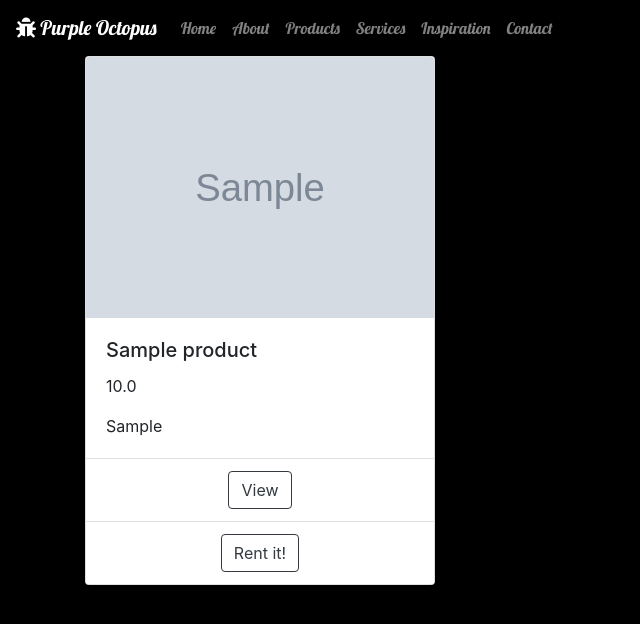
After one commit to hebaflemban/purpleoct, a Django app: page /purpleoctopus/product_list/ in a window 1280 px wide. The commit adds this page. Shown: the top 624 px of the page, without its empty margins (0-640 px from the left). Run offline with Django 3.2, Linux system fonts and the light colour scheme; tables that the repository leaves empty hold one stand-in row (values such as "Sample post"); grey boxes marked "Sample" are stand-in pictures; some libraries are stand-ins or nearby versions.

Commit message:
attempted rent and return, added admin page, product list and details pages

```diff
--- a/purpleoctpus/urls.py
+++ b/purpleoctpus/urls.py
@@ -22,15 +22,18 @@ from django.conf.urls.static import static
 urlpatterns = [
     path('admin/', admin.site.urls),
     path('purpleoctopus/membership/', views.membership_form, name = 'membership_page'),
+    path('purpleoctopus/<int:octopus_id>/', views.octopus, name = 'octopus_page'),
     path('purpleoctopus/login/', views.login_, name = 'login_page'),
     path('purpleoctopus/logout/', views.logout, name = 'logout_page'),
     path('purpleoctopus/notif/', views.notification, name = 'notification_page'),
 
+    path('purpleoctopus/product_list/', views.product_list, name = 'product_list_page'),
+    path('purpleoctopus/product_details/<int:product_id>/', views.product_details, name = 'product_details_page'),
     path('purpleoctopus/add_product/', views.add_product, name = 'add_product_page'),
+    path('purpleoctopus/edit_product/<int:product_id>/', views.edit_product, name = 'edit_product_page'),
+    path('purpleoctopus/delete_product/<int:product_id>/', views.delete_product, name = 'delete_product_page'),
 
-
-
-
+    path('purpleoctopus/rent_product/<int:product_id>/', views.rent_product, name = 'rent_product_page'),
 
     ]
 
--- a/rentals/models.py
+++ b/rentals/models.py
@@ -1,5 +1,9 @@
 from django.db import models
 from django.urls import reverse
+from django.contrib.auth.models import User
+from phonenumber_field.modelfields import PhoneNumberField
+from django.db.models.signals import post_save
+
 
 class Product(models.Model):
     COLOR_CHOICES =[("BL", "Black"),
@@ -49,16 +53,16 @@ class Product(models.Model):
 
     ]
 
-    name = models.CharField(max_length = 50)
-    img = models.ImageField(null=True, blank=True)
-    measures = models.CharField(max_length = 50, null = True, blank = True)
-    quantity = models.IntegerField(null=True, blank = True) #throwing errors
-    description = models.TextField(null = True, blank = True)
+    name          = models.CharField(max_length = 50)
+    img           = models.ImageField(null=True, blank=True)
+    measures      = models.CharField(max_length = 50, null = True, blank = True)
+    quantity      = models.IntegerField(null=True, blank = True) #throwing errors
+    description   = models.TextField(null = True, blank = True)
     price_per_day = models.FloatField()
-    is_available = models.BooleanField(default= True)
-    category = models.CharField(max_length=2, choices = CATEGORY_CHOICES, null = True, blank = True)
-    color = models.CharField(max_length=2, choices = COLOR_CHOICES, null = True, blank = True)
-    theme = models.CharField(max_length=2, choices = THEME_CHOICES, null = True, blank = True)
+    is_rented     = models.BooleanField(default= False)
+    category      = models.CharField(max_length=2, choices = CATEGORY_CHOICES, null = True, blank = True)
+    color         = models.CharField(max_length=2, choices = COLOR_CHOICES, null = True, blank = True)
+    theme         = models.CharField(max_length=2, choices = THEME_CHOICES, null = True, blank = True)
 
 
     def __str__(self):
--- a/rentals/templates/base.html
+++ b/rentals/templates/base.html
@@ -32,7 +32,7 @@
   <!-- End Navbar -->
 
 
-  <div>
+  <div class='container'>
     {% block content %} {% endblock content %}
   </div>
 
--- a/rentals/templates/navbar.html
+++ b/rentals/templates/navbar.html
@@ -1,5 +1,5 @@
 <!-- Navbar -->
-<nav class="navbar fixed-top navbar-default navbar-expand-lg navbar-dark bg-transparent ">
+<nav class="navbar navbar-default navbar-expand-lg navbar-dark bg-transparent ">
   <a class="navbar-brand  " href="#" style = " font-family: 'Lobster', cursive;"> <i class="fas fa-bug"></i>
     Purple Octopus
   </a>
--- /dev/null
+++ b/rentals/templates/product_list.html
@@ -0,0 +1,51 @@
+{% extends "base.html" %}
+
+{% block title %}Rentals{% endblock title %}
+
+{% block content %}
+
+<div class="row">
+
+    {% for product in products %}
+    <div class="col-md-4">
+        <div class="card my-card">
+          {% if product.img %}
+            <img class="card-img-top" src="{{product.img.url}}" alt="Hey Noob, look at me...">
+          {% endif %}
+          <div class="card-body">
+            <h5 class="card-title">{{product.name}}</h5>
+            <p class="card-text">{{product.price_per_day|truncatechars:25}}</p>
+            <p class="card-text">{{product.measures|truncatechars:25}}</p>
+          </div>
+          <ul class="list-group list-group-flush">
+            <li class="list-group-item text-center">
+                <a href="{% url 'product_details_page' product.id %}" class="btn btn-outline-dark">View</a>
+            </li>
+            <li class="list-group-item text-center">
+                <a href="#" class="btn btn-outline-dark">Rent it!</a>
+            </li>
+            {% if request.user.is_staff %}
+              <li class="list-group-item text-center">
+                  <a href="{% url 'rent_product_page' product.id%}" class="btn btn-outline-dark">Rent it to a cutomer</a>
+              </li>
+              <li class="list-group-item text-center">
+                  <a href="#" class="btn btn-outline-dark">Returned</a>
+              </li>
+              {% endif %}
+          </ul>
+        </div>
+    </div>
+    {% endfor %}
+
+    <div class="card-body">
+      <div class="row text-center">
+          {% if request.user.is_staff %}
+              <div class="col-md-4">
+                  <a href="{% url 'add_product_page' %}" class="btn btn-success btn-block">Add Items</a>
+              </div>
+          {% endif %}
+      </div>
+    </div>
+
+</div>
+{% endblock content %}
--- a/rentals/views.py
+++ b/rentals/views.py
@@ -1,26 +1,35 @@
 from django.shortcuts import render, redirect
-from .forms import MembershipForm, LoginForm, ProductForm
+from .forms import MembershipForm, LoginForm, ProductForm, ProductRent
 from .models import Product
 from django.contrib.auth import login, authenticate, logout
 from django.contrib import messages
-
+from django.contrib.auth.models import User
+from django.core.mail import send_mail
 
 
 
 def membership_form(request):
+    # send_mail(
+    #     subject = 'That’s your subject',
+    #     message = 'That’s your message body',
+    #     from_email = 'flembanheba@gmail.com',
+    #     recipient_list = ['flemban2@illinois.edu']
+    # )
+
     form = MembershipForm()
     if request.user.is_authenticated:
+
         if request.user.is_staff:
+
             if request.method == 'POST':
                 form = MembershipForm(request.POST, request.FILES)
+
                 if form.is_valid():
                     user = form.save(commit=False)
                     user.set_password(user.password)
                     user.save()
-
-                    messages.success(request, 'Membership created successfully, Welcome!')
+                    messages.success(request, 'Membership created successfully, Check your email!')
                     return redirect ('notification_page')
-
         else:
             messages.warning(request, 'Ask a coordinato for help!')
             return redirect ('notification_page')
@@ -54,12 +63,29 @@ def search_product(request):
     return render (request, '.html', context)
 
 
-def rent_product(request):
-    #if request.user.is_staff():
+def rent_product(request, product_id):
+    product = Product.objects.get(id=product_id)
+    form = ProductRent(instance = product)
+
+    if request.user.is_authenticated:
+        if request.user.is_staff:
+            form = ProductRent(instance = product)
+            if request.method == 'POST':
+                form = ProductRent(request.POST, request.FILES, instance = product)
+                if form.is_valid():
+                    form.save()
+                    messages.success(request, 'Product Rented!')
+                    return redirect ('notification_page')
+        else:
+            messages.warning(request, 'You don\'t have access to this page')
+            return redirect ('notification_page')
+    else:
+        return redirect ('login_page')
+
     context = {
-
+        'form' : form,
     }
-    return render (request, '.html', context)
+    return render (request, 'product_form.html', context)
 
 
 def return_product(request): #update?
@@ -75,7 +101,7 @@ def add_product(request):
             if request.method == 'POST':
                 p_form = ProductForm(request.POST, request.FILES)
                 if p_form.is_valid():
-                    p_form.save(commit=False)
+                    p_form.save()
                     messages.success(request, 'Product Added to shop successfully!')
                     return redirect ('notification_page')
         else:
@@ -90,20 +116,42 @@ def add_product(request):
     return render (request, 'product_form.html', context)
 
 
-def edit_product(request):
-    #if request.user.is_staff():
+def edit_product(request, product_id):
+    product = Product.objects.get(id=product_id)
+    form = ProductForm(instance = product)
 
-    return render (request, '.html', context)
+    if request.user.is_authenticated:
+        if request.user.is_staff:
+            form = ProductForm(instance = product)
+            if request.method == 'POST':
+                form = ProductForm(request.POST, request.FILES, instance = product)
+                if form.is_valid():
+                    form.save()
+                    messages.success(request, 'Product edited successfully!')
+                    return redirect ('notification_page')
+        else:
+            messages.warning(request, 'You don\'t have access to this page')
+            return redirect ('notification_page')
+    else:
+        return redirect ('login_page')
+
+    context = {
+        'form' : form,
+    }
+    return render (request, 'product_form.html', context)
 
 
-def delete_product(request):
-    #if request.user.is_staff():
-
-    return render (request, '.html', context)
-
+def delete_product(request, product_id):
+    if request.user.is_staff:
+        product = Product.objects.get(id=product_id)
+        product.delete()
+        messages.success(request, 'Product deleted successfully!')
+        return redirect('product_list')
+    else:
+        messages.warning(request, 'You don\'t have access to this page')
+        return redirect ('notification_page')
 
 """
-
 Main pages on nav bar
 
 """
@@ -142,7 +190,7 @@ def contact(request):
 
 def product_list(request):
     context = {
-        'product' : Product.objects.all()
+        'products' : Product.objects.all()
     }
     return render (request, 'product_list.html', context)
 
@@ -151,6 +199,15 @@ def product_list(request):
 administration pages
 
 """
+
+def octopus(request, octopus_id):
+    octopus = User.objects.get(id=octopus_id)
+
+    context = {
+        "octopus": octopus,
+    }
+    return render(request, 'octopus.html', context)
+
 
 def login_(request):
     form = LoginForm()
@@ -161,9 +218,10 @@ def login_(request):
             password = form.cleaned_data['password']
 
             user = authenticate(username=username, password=password)
-            if user is not None:
+            if user.is_staff:
                 login(request, user)
-                return redirect ('membership_page')
+                return redirect ('octopus_page', user.id)
+
 
     context = {
         'form' : form,
@@ -184,5 +242,9 @@ subpages of the main pages
 
 """
 
-def product_details(request):
-    return render (request, 'product_details.html', context)
+def product_details(request, product_id):
+    product = Product.objects.get(id=product_id)
+    context = {
+        "product": product,
+    }
+    return render(request, 'product_detail.html', context)
--- a/requirements.txt
+++ b/requirements.txt
@@ -1,7 +1,9 @@
 asgiref==3.2.10
 Django==3.1.1
 django-crispy-forms==1.9.2
+django-phonenumber-field==5.0.0
 install==1.3.3
+phonenumbers==8.12.9
 Pillow==7.2.0
 pytz==2020.1
 sqlparse==0.3.1
```
Also changed, not shown: purpleoctpus/settings.py (+13 -2 lines), rentals/forms.py (+8 -4 lines), rentals/templates/octopus.html (added, +28 -0 lines), rentals/templates/product_detail.html (added, +34 -0 lines), rentals/templates/purpleoct.html (deleted, +0 -11 lines), rentals/migrations/0002_userprofile.py (added), rentals/migrations/0003_auto_20200910_0250.py (added).
